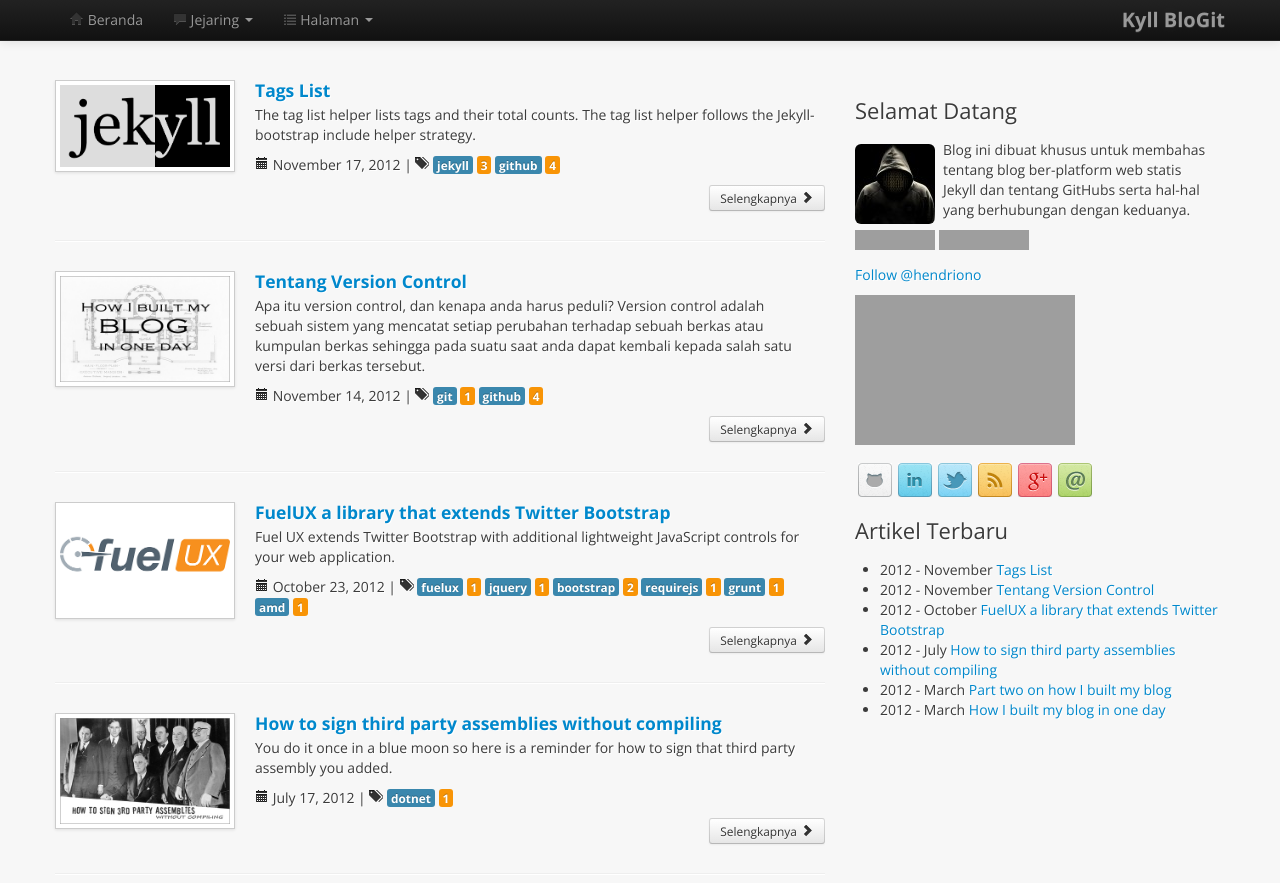
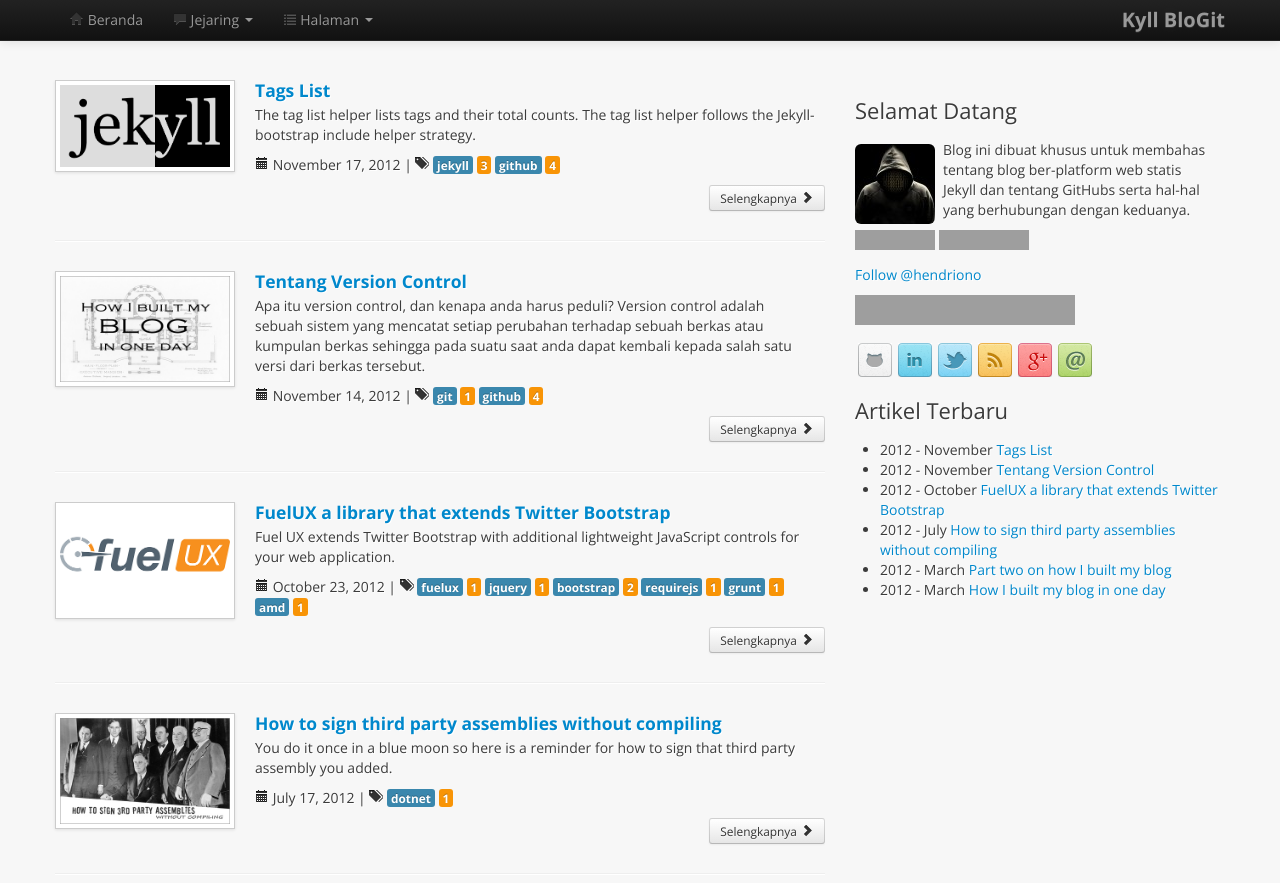
Before and after one commit to hendriono/hendriono.github.com, a Jekyll site: the page built from index.markdown, in a window 1280 px wide and 900 px high. Shown: the top 883 px of the window. Built offline with Jekyll 4.4.1, drawn with Linux system fonts in a browser that asks for light colours; nearby versions of some CDN libraries; Markdown is read by kramdown in place of the engine named in the settings; comment, search, counter and statistics services are not loaded; grey boxes are pictures that could not be loaded.

Commit message:
Facebook dan Twitter Scripts

```diff
--- a/_includes/aboutme.html
+++ b/_includes/aboutme.html
@@ -3,7 +3,7 @@
 
 <p><iframe class="github-btn" src="http://ghbtns.com/github-btn.html?user=hendriono&repo=hendriono.github.com&type=watch&count=true" allowtransparency="true" frameborder="0" scrolling="0" width="80px" height="20px"></iframe>&nbsp;<iframe class="github-btn" src="http://ghbtns.com/github-btn.html?user=hendriono&repo=hendriono.github.com&type=fork&count=true" allowtransparency="true" frameborder="0" scrolling="0" width="98px" height="20px"></iframe></p>
 <p><a href="https://twitter.com/dedehendriono" class="twitter-follow-button" data-link-color="#0069D6" data-show-count="true">Follow @hendriono</a></p>
-<p><iframe src="//www.facebook.com/plugins/subscribe.php?href=https%3A%2F%2Fwww.facebook.com%2Fdede.hendriono&amp;layout=button_count&amp;show_faces=false&amp;colorscheme=light&amp;font=tahoma&amp;width=220&amp;appId=422807297762375" scrolling="no" frameborder="0" style="border:none; overflow:hidden; width:220px;" allowTransparency="true"></iframe></p>
+<p><iframe src="//www.facebook.com/plugins/subscribe.php?href=https%3A%2F%2Fwww.facebook.com%2Fdede.hendriono&amp;layout=button_count&amp;show_faces=false&amp;colorscheme=light&amp;font=tahoma&amp;width=220&amp;appId=422807297762375" scrolling="no" frameborder="0" style="border:none; overflow:hidden; width:220px; height: 30px;" allowTransparency="true"></iframe></p>
 <p>
   <ul class="buttons unstyled">
     <li><a href="http://github.com/hendriono" rel="me" class="social github" title="Go to github.com/hendriono" target="_blank"></a></li>
--- a/_includes/footer.html
+++ b/_includes/footer.html
@@ -3,8 +3,5 @@
     <div class="pull-right btn-group">{% if page.previous.url %} <a class="btn btn-small btn-info" href="{{page.previous.url}}" title="Previous Post: {{page.previous.title}}"><i class="icon-chevron-left"></i> Sebelumnya</a>  {% endif %}  |  <a class="btn btn-small btn-info" href="#"><i class="icon-arrow-up"></i> Atas</a>  |  {% if page.next.url %}  <a class="btn btn-small btn-info" href="{{page.next.url}}" title="Next Post: {{page.next.title}}">Selanjutnya <i class="icon-chevron-right"></i></a>  {% endif %} </div>
     <p>Halaman terakhir ditulis/diperbaiki pada {{ site.time | date: "%B %e, %Y" }}</p>
     <p>Jika penting, <a href="https://github.com/hendriono/feedback/issues/new" title="Hendriono Feedback"  target="_blank" >tinggalkan umpan balik</a>.</p>
-    <script>
-      !function(d,s,id){var js,fjs=d.getElementsByTagName(s)[0];if(!d.getElementById(id)){js=d.createElement(s);js.id=id;js.src="//platform.twitter.com/widgets.js";fjs.parentNode.insertBefore(js,fjs);}}(document,"script","twitter-wjs");
-    </script>
   </div>
 </footer>
```
